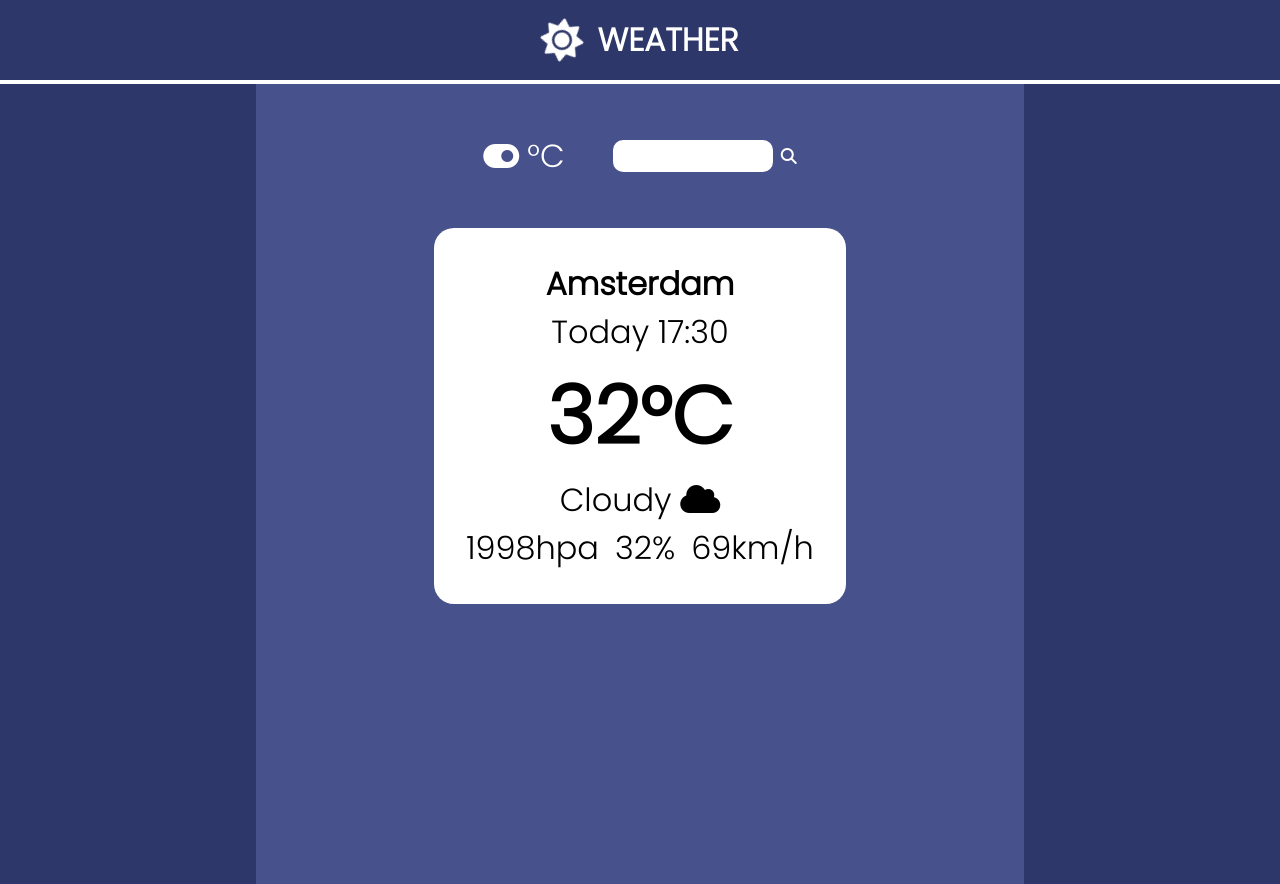
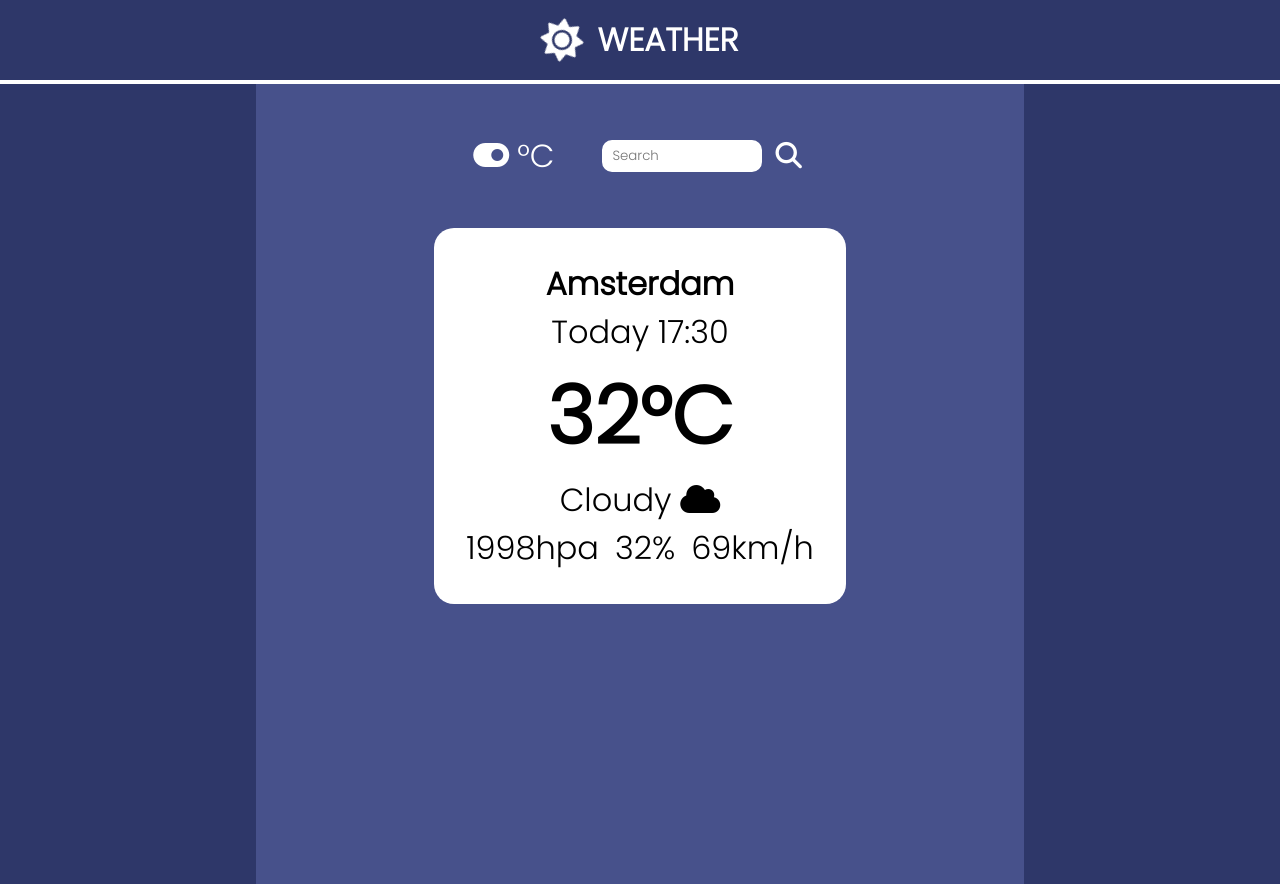
Before and after one commit to Mackowi/weather, a website built with webpack: page src/index.html in a window 1280 px wide. Built offline with nearby package versions, Linux system fonts and the light colour scheme.

Commit message:
html and css done

```diff
--- a/src/index.html
+++ b/src/index.html
@@ -24,13 +24,17 @@
 
             <div class="weather-top">
                 <div class="toggle">
-                    <i class="fa-sharp fa-solid fa-toggle-on"></i>
-                    <!-- <i class="fa-sharp fa-solid fa-toggle-off"></i> -->
+                    <div class="toggle-switch">
+                        <i class="fa-sharp fa-solid fa-toggle-on"></i>
+                        <!-- <i class="fa-sharp fa-solid fa-toggle-off"></i> -->
+                    </div>
                     <p>°C</p>
                 </div>
                 <div class="search">
-                    <input type="search" id="search" name="q">
-                    <i class="fa-sharp fa-solid fa-magnifying-glass"></i>
+                    <input type="search" id="search" name="q" placeholder="Search">
+                    <button class="search-button">
+                        <i class="fa-sharp fa-solid fa-magnifying-glass"></i>
+                    </button>
                 </div>
             </div>
             <div class="weather-display">
--- a/src/styles.css
+++ b/src/styles.css
@@ -12,7 +12,6 @@ html, body {
     background-color: #2e3769;
 	font-family: Poppins, sans-serif;
 	min-height: 100vh;
-
 }
 
 
@@ -59,6 +58,7 @@ section {
 	padding: 3rem 1rem;
 }
 
+
 .toggle, .search {
 	display: flex;
 	align-items: center;
@@ -67,6 +67,7 @@ section {
 	font-size: 2rem;
 }
 
+
 .search {
 	font-size: 1rem;
 }
@@ -74,6 +75,7 @@ section {
 input {
 	font-family: Poppins, sans-serif;
 	height: 2rem;
+	padding-left: 0.5rem;
 	border: 2px solid #ffffff ;
 	max-width: 10rem;
 	border-radius: 10px;
@@ -81,7 +83,30 @@ input {
 
 input:focus {
 	outline-color: #2e3769 ;
+	box-shadow: 0px 3px 10px #242323;
 }
+
+.search-button {
+	border: none;
+	background: transparent;
+	padding: 0px 5px;
+	border-radius: 5px;
+	font-size: 1.65rem;
+	color: #ffffff;
+	cursor: pointer;
+	transition: all 0.25s ease;
+	/* background-color: #ffffff;
+	color: #47518b; */
+}
+
+.search-button:hover {
+	background-color: #ffffff;
+	color: #47518b;
+	box-shadow: 0px 3px 10px #242323;
+	border-radius: 15px;
+	line-height: 40px;
+}
+
 
 .weather {
 	background-color: #47518b;
```
Also changed, not shown: dist/index.html, dist/main.js.
